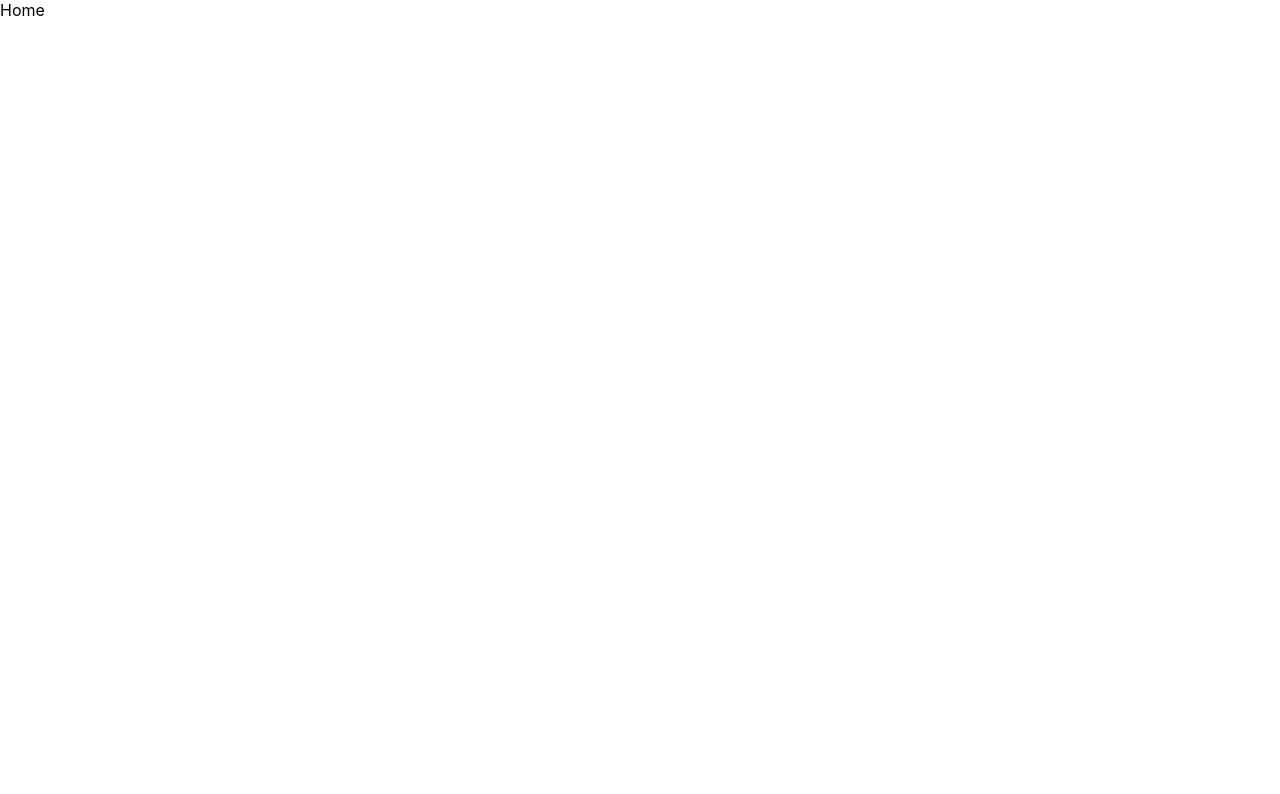
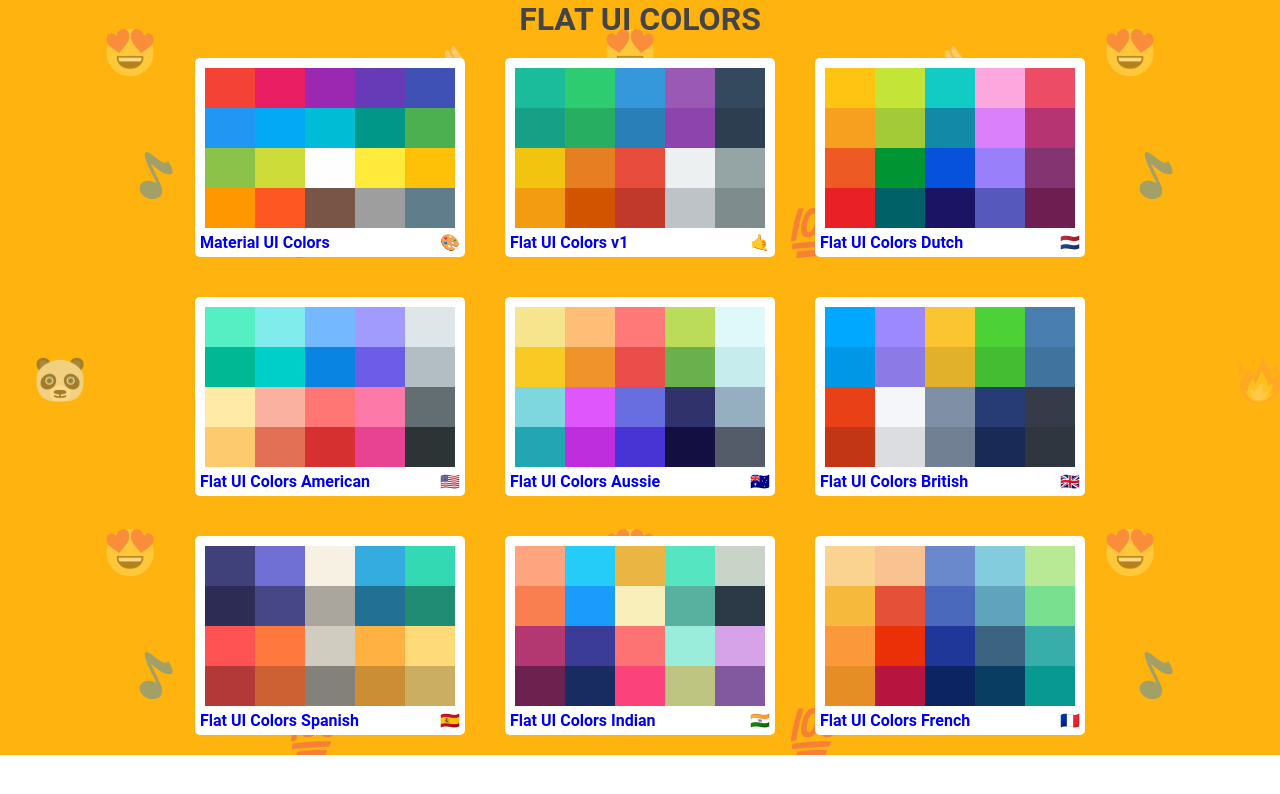
Before and after one commit to Iammonis/React-Color-App, a React (Create React App) app: page / in a window 1280 px wide. Shown: the top 794 px of the page. Built offline with nearby package versions, Linux system fonts and the light colour scheme.

Commit message:
HOME: Added home page and miniPalette component

```diff
--- a/package.json
+++ b/package.json
@@ -5,6 +5,7 @@
   "dependencies": {
     "@material-ui/core": "^4.11.2",
     "@material-ui/icons": "^4.11.2",
+    "@material-ui/styles": "^4.11.2",
     "@testing-library/jest-dom": "^5.11.6",
     "@testing-library/react": "^11.2.0",
     "@testing-library/user-event": "^12.2.2",
--- a/src/Components/Home/Home.jsx
+++ b/src/Components/Home/Home.jsx
@@ -1,9 +1,39 @@
 import React from 'react'
+import { withStyles } from '@material-ui/styles'
+import PaletteList from '../PaletteList/PaletteList'
 
-export const Home = () => {
+const styles = {
+    root: {
+        minWidth: '100%',
+        minHeight: '100%',
+        maxWidth: '100%',
+        maxHeight: '100%',
+        display: 'flex',
+        alignItems: 'center',
+        flexDirection: 'column',
+        background: `url(${process.env.PUBLIC_URL + '/bg.png'})`,
+        backgroundRepeat: 'repeat',
+
+        '& h1': {
+            color: '#444'
+        },
+
+        '& .list': {
+            display:'grid',
+            placeItems: 'center'
+        }
+    }
+}
+
+const Home = ({classes}) => {
     return (
-        <div>
-            Home
+        <div className={classes.root}>
+            <h1>FLAT UI COLORS</h1>
+            <div className="list">
+                <PaletteList />
+            </div>
         </div>
     )
 }
+
+export default withStyles(styles)(Home)
--- /dev/null
+++ b/src/Components/MiniPallete/MiniPallete.jsx
@@ -0,0 +1,61 @@
+import React from 'react'
+import { Link } from 'react-router-dom'
+import { withStyles } from '@material-ui/styles'
+import Grid from '@material-ui/core/Grid'
+
+const styles = {
+    root: {
+        maxWidth: '270px',
+        minWidth: '270px',
+        margin: '20px',
+        padding: '5px',
+        backgroundColor: 'white',
+        borderRadius: '5px',
+
+        "& a": {
+            textDecoration: 'none'
+        }
+    },
+    patches:{
+        display:'flex',
+        alignItems: 'center',
+        justifyContent:'center',
+        flexWrap:'wrap',
+        margin: '5px',
+
+        '& > div': {
+            width: '50px',
+            height: '40px',
+            display:'flex',
+            alignItems: 'center',
+            justifyContent:'center',
+
+        }
+    },
+    title:{
+        display: 'flex',
+        justifyContent: 'space-between'
+    }
+}
+
+const MiniPallete = props => {
+    const { id, classes, paletteName, emoji, colors } = props
+    const miniBoxes = colors.map( item => <div style={{backgroundColor: item.color}} key={item.name}></div> )
+    return (
+        <Grid item className={classes.root} >
+            <Link to={`/palette/${id}`}>
+                <div className={classes.main}>
+                    <div className={classes.patches}>
+                        { miniBoxes }
+                    </div>
+                    <div className={classes.title}>
+                        <h4>{paletteName}</h4>
+                        <p>{emoji}</p>
+                    </div>
+                </div>
+            </Link>
+        </Grid>
+    )
+}
+
+export default withStyles(styles)(MiniPallete)
--- a/src/Components/Palette/ColorBox.jsx
+++ b/src/Components/Palette/ColorBox.jsx
@@ -30,7 +30,6 @@
                 <button>copy</button>
                 <div className={styles.nameColor}>
                     <span className={styles.colorName}>{name}</span>
-                    <span className={styles.seeMore}>MORE</span>
                 </div>
             </div>
         </CopyToClipboard>
--- a/src/Components/Palette/Navbar.jsx
+++ b/src/Components/Palette/Navbar.jsx
@@ -43,7 +43,11 @@
         margin-right: 20px;
     }
 
-
+    .logo a{
+        text-decoration: none;
+        font-weight:500;
+        color: #222;
+    }
 
     & .slider{
         width:350px;
@@ -145,7 +149,7 @@
                     UNDO
                     </Button> */}
                     <IconButton size="small" aria-label="close" color="inherit" onClick={handleClose}>
-                    <CloseIcon fontSize="small" />
+                        <CloseIcon fontSize="small" />
                     </IconButton>
                 </React.Fragment>
                 }
--- a/src/Components/Palette/Palette.jsx
+++ b/src/Components/Palette/Palette.jsx
@@ -1,11 +1,24 @@
 import { useState } from 'react'
 import { ColorBox } from './ColorBox'
-import styles from './Pallete.module.css'
 import { Navbar } from './Navbar'
 import { Footer } from './Footer'
+import { withStyles } from '@material-ui/styles'
 
+const styles = {
+    main:{
+        height:'100vh',
+        width:'100vw',
+        overflow: 'hidden',
+    },
+    palette: {
+        height:'90%',
+        maxWidth: '100%',
+    }
+}
 
-export const Palette = props => {
+const Palette = props => {
+    const { classes, palette } = props
+    const { emoji, paletteName } = palette
     const [sliderValue,setSliderValue] = useState(500)
     const [format, setFormat] = useState('hex')
     const colorBoxes = props.palette.colors[sliderValue]?.map( item =>
@@ -15,10 +28,12 @@
         /> )
 
     return (
-    <div className={styles.main}>
+    <div className={classes.main}>
         <Navbar sliderValue={sliderValue} setSliderValue={setSliderValue} format={format} setFormat={setFormat} />
-        <div className={styles.paletteColors}>{ colorBoxes }</div>
-        <Footer emoji={props.palette.emoji} name={props.palette.paletteName}  />
+        <div className={classes.palette}>{ colorBoxes }</div>
+        <Footer emoji={ emoji } name={ paletteName }  />
     </div>
     )
 }
+
+export default withStyles(styles)(Palette)
--- a/src/Components/Palette/Pallete.module.css
+++ /dev/null
@@ -1,10 +0,0 @@
-.main{
-    height:100vh;
-    width:100vw;
-    overflow: hidden;
-}
-
-.paletteColors{
-    height:90%;
-    max-width: 100%;
-}
--- /dev/null
+++ b/src/Components/PaletteList/PaletteList.jsx
@@ -0,0 +1,21 @@
+import React from 'react'
+import mainColors from '../../mainColors'
+import MiniPallete from '../MiniPallete/MiniPallete'
+import Grid from '@material-ui/core/Grid'
+import { withStyles } from '@material-ui/styles'
+
+const styles = {
+    root: {
+        width: '80%',
+    }
+}
+
+const PaletteList = ({classes}) => {
+    return (
+        <Grid xs={4} sm={4} md={8} lg={12} xl={12} className={classes.root} container direction="row" alignItems='center' justify='center'>
+            {mainColors.map( item => <MiniPallete key={item.id} {...item} /> )}
+        </Grid>
+    )
+}
+
+export default withStyles(styles)(PaletteList)
--- a/src/Routes/AllRoutes.jsx
+++ b/src/Routes/AllRoutes.jsx
@@ -2,8 +2,8 @@
 import mainColors from '../mainColors'
 import { colorGenerator } from '../colorGenerator'
 import { Switch, Route } from 'react-router-dom'
-import { Home } from '../Components/Home/Home'
-import { Palette } from '../Components/Palette/Palette'
+import Home from '../Components/Home/Home'
+import Palette from '../Components/Palette/Palette'
 
 export const AllRoutes = () => {
     const findPalette = id => {
--- a/src/index.css
+++ b/src/index.css
@@ -1,15 +1,34 @@
 *{
   margin: 0;
   padding: 0;
+  box-sizing: border-box;
 }
 
 body {
-  font-family: -apple-system, BlinkMacSystemFont, 'Segoe UI', 'Roboto', 'Oxygen',
+  font-family: 'Roboto', -apple-system, BlinkMacSystemFont, 'Segoe UI',  'Oxygen',
     'Ubuntu', 'Cantarell', 'Fira Sans', 'Droid Sans', 'Helvetica Neue',
     sans-serif;
   -webkit-font-smoothing: antialiased;
   -moz-osx-font-smoothing: grayscale;
+
 }
+
+::-webkit-scrollbar {
+  width: 10px;
+}
+
+::-webkit-scrollbar-track {
+  background: #f1f1f1;
+}
+
+::-webkit-scrollbar-thumb {
+  background: #888;
+}
+
+::-webkit-scrollbar-thumb:hover {
+  background: #555;
+}
+
 
 code {
   font-family: source-code-pro, Menlo, Monaco, Consolas, 'Courier New',
--- a/src/mainColors.js
+++ b/src/mainColors.js
@@ -16,6 +16,7 @@
         { name: "green", color: "#4CAF50" },
         { name: "lightgreen", color: "#8BC34A" },
         { name: "lime", color: "#CDDC39" },
+        { name: "coconut", color: "#FEFEFE" },
         { name: "yellow", color: "#FFEB3B" },
         { name: "amber", color: "#FFC107" },
         { name: "orange", color: "#FF9800" },
```
Also changed, not shown: public/bg.png (added).
